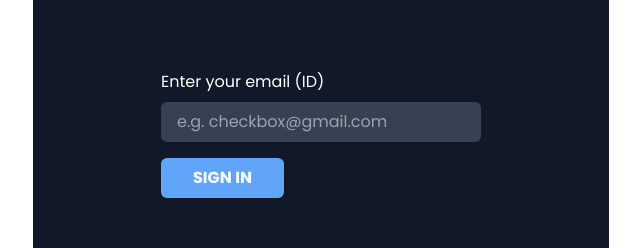
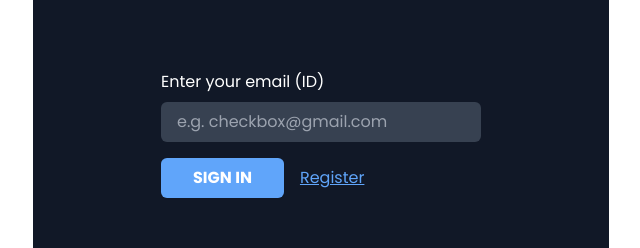
Before and after one commit to gracebir/checkbox-game-frontend, a Next.js app: page /signin in a window 1280 px wide. Shown: the part 347-595 px from the top of the page, without its empty margins (319-959 px from the left). Built offline with nearby package versions, Linux system fonts and the light colour scheme.

Commit message:
signing page

```diff
--- a/src/app/game/page.tsx
+++ b/src/app/game/page.tsx
@@ -3,11 +3,7 @@
 import React from "react";
 
 const Game = () => {
-    return (
-        <main className='bg-gray-900 max-w-xl mx-auto h-full'>
-            <h1>hell</h1>
-        </main>
-    );
+    return <main className='text-white py-12 px-6 flex flex-col gap-10'></main>;
 };
 
 export default Game;
--- a/src/app/signin/page.tsx
+++ b/src/app/signin/page.tsx
@@ -4,8 +4,48 @@
 import Image from "next/image";
 import React from "react";
 import checkbox from "@/_assets/check-image.png";
+import Link from "next/link";
+import { useFormik } from "formik";
+import { signinSchema } from "@/utils/validation";
+import { useMutation } from "@tanstack/react-query";
+import axios from "@/utils/axios";
+import { toast } from "react-toastify";
+import { useRouter } from "next/navigation";
 
 export default function Signin() {
+    const router = useRouter();
+    const { mutateAsync: signin, isPending } = useMutation({
+        mutationFn: ({ email }: { email: string }) => {
+            return axios.post("/users/authenticate", { email });
+        },
+        onError: () => {
+            toast.error("Email must wrong", { position: "top-right" });
+        },
+        onSuccess: () => {
+            toast.success("Login success", { position: "top-right" });
+            router.push("/game");
+        },
+    });
+
+    const { values, handleChange, handleSubmit, handleBlur, touched, errors } =
+        useFormik({
+            initialValues: {
+                email: "",
+            },
+            onSubmit: async (value) => {
+                try {
+                    const response = await signin(value);
+                    if (response.data) {
+                        localStorage.setItem("userEmail", response.data.email);
+                        localStorage.setItem("userId", response.data.userId);
+                    }
+                    console.log(response.data);
+                } catch (error) {
+                    console.log(error);
+                }
+            },
+            validationSchema: signinSchema,
+        });
     return (
         <main className='text-white py-12 px-6 flex flex-col gap-10'>
             <h1 className='text-4xl text-center font-extrabold'>
@@ -21,23 +61,40 @@ export default function Signin() {
                 />
             </div>
             <div className='min-h-[25vh] flex items-end'>
-                <div className='flex flex-col gap-4 max-w-xs mx-auto'>
+                <form
+                    onSubmit={handleSubmit}
+                    className='flex flex-col gap-4 max-w-xs mx-auto'
+                >
                     <div className='flex flex-col gap-2'>
                         <label>Enter your email (ID)</label>
                         <input
                             className='bg-gray-700 text-white px-4 py-2 rounded-md outline-none '
                             type='email'
+                            onChange={handleChange}
+                            onBlur={handleBlur}
+                            value={values.email}
                             placeholder='e.g. checkbox@gmail.com'
                             name='email'
                         />
+                        {errors.email && touched.email && (
+                            <p className='text-xs text-red-500 italic'>
+                                {errors.email}
+                            </p>
+                        )}
                     </div>
 
                     <div className='flex gap-4 items-center'>
-                        <button className='uppercase font-semibold duration-300 hover:bg-blue-500 bg-blue-400 px-8 rounded-md shadow-sm py-2'>
-                            Sign in
+                        <button
+                            type='submit'
+                            className='uppercase font-semibold duration-300 hover:bg-blue-500 bg-blue-400 px-8 rounded-md shadow-sm py-2'
+                        >
+                            {isPending ? "Loading..." : "Sign in"}
                         </button>
+                        <Link className='text-blue-400 underline' href={"/"}>
+                            Register
+                        </Link>
                     </div>
-                </div>
+                </form>
             </div>
         </main>
     );
```
